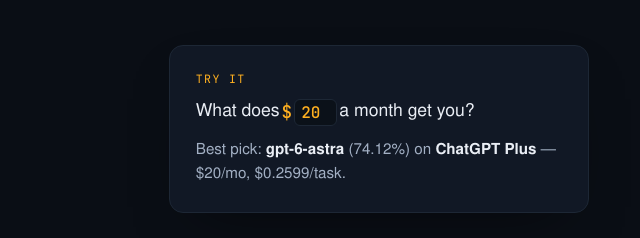
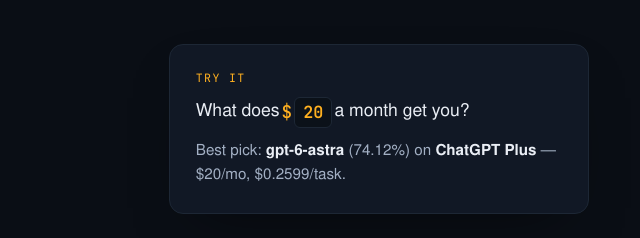
Before and after one commit to utkuacikgoz/rack-rate, a plain HTML site: page site/index.html in a window 1280 px wide. Shown: the part 163-401 px from the top of the page, 640-1280 px from the left. Drawn offline with Linux system fonts and the light colour scheme.

Commit message:
Fix budget input sizing and add a fun empty-budget message
The number input was left-aligned in a box wide enough for 4-5 digits,
so a short value like a single digit sat awkwardly off-center with
visible dead space. Centered the text, switched to border-box sizing,
and swapped the offset outline for a tight box-shadow ring on focus so
it doesn't look like a disconnected halo around a small box.

Also gave the 'nothing affordable at this budget' state a bit of
personality instead of a flat error line.

```diff
--- a/site/index.html
+++ b/site/index.html
@@ -125,12 +125,13 @@
   .budget-tool label{ font-size:1.1rem; color:var(--ink); display:flex; align-items:center; flex-wrap:wrap; gap:2px; }
   .budget-input-wrap{ display:inline-flex; align-items:center; font-family:"JetBrains Mono",monospace; color:var(--adj); font-weight:500; }
   #budget-input{
-    width:4.5ch; margin-left:2px; background:var(--sunk); border:1px solid var(--rule); border-radius:6px;
-    color:var(--adj); font-family:"JetBrains Mono",monospace; font-size:1rem; font-weight:500;
-    padding:2px 6px; -moz-appearance:textfield;
+    box-sizing:border-box; width:3.8ch; text-align:center; line-height:1.2;
+    margin-left:2px; background:var(--sunk); border:1px solid var(--rule); border-radius:6px;
+    color:var(--adj); font-family:"JetBrains Mono",monospace; font-size:1.05rem; font-weight:600;
+    padding:4px 6px; -moz-appearance:textfield;
   }
   #budget-input::-webkit-outer-spin-button, #budget-input::-webkit-inner-spin-button{ -webkit-appearance:none; margin:0; }
-  #budget-input:focus-visible{ outline:2px solid var(--adj); outline-offset:2px; }
+  #budget-input:focus-visible{ outline:none; border-color:var(--adj); box-shadow:0 0 0 3px rgba(255,176,32,.25); }
   .budget-result{ margin-top:12px; font-size:.95rem; color:var(--ink-dim); min-height:1.4em; }
   .budget-result strong{ color:var(--ink); }
   .budget-result .none{ color:var(--ink-faint); }
@@ -476,8 +477,8 @@
       var cheapestPlan = PLANS.filter(function(p){ return state.selectedPlans.indexOf(p.id) !== -1; })
         .reduce(function(a,b){ return (!a || b.price_usd_month < a.price_usd_month) ? b : a; }, null);
       out.innerHTML = cheapestPlan
-        ? '<span class="none">Nothing at that budget. The cheapest plan here is ' + cheapestPlan.name + ', $' + cheapestPlan.price_usd_month + '/mo.</span>'
-        : '<span class="none">Nothing at that budget in the currently selected plans.</span>';
+        ? '<span class="none">🍌 Nothing at that budget — not even close. The cheapest plan here is ' + cheapestPlan.name + ', $' + cheapestPlan.price_usd_month + '/mo.</span>'
+        : '<span class="none">🍌 Nothing at that budget in the currently selected plans.</span>';
       return;
     }
     var best = candidates.reduce(function(a, b){
```
Also changed, not shown: site/template.html (+7 -6 lines).
